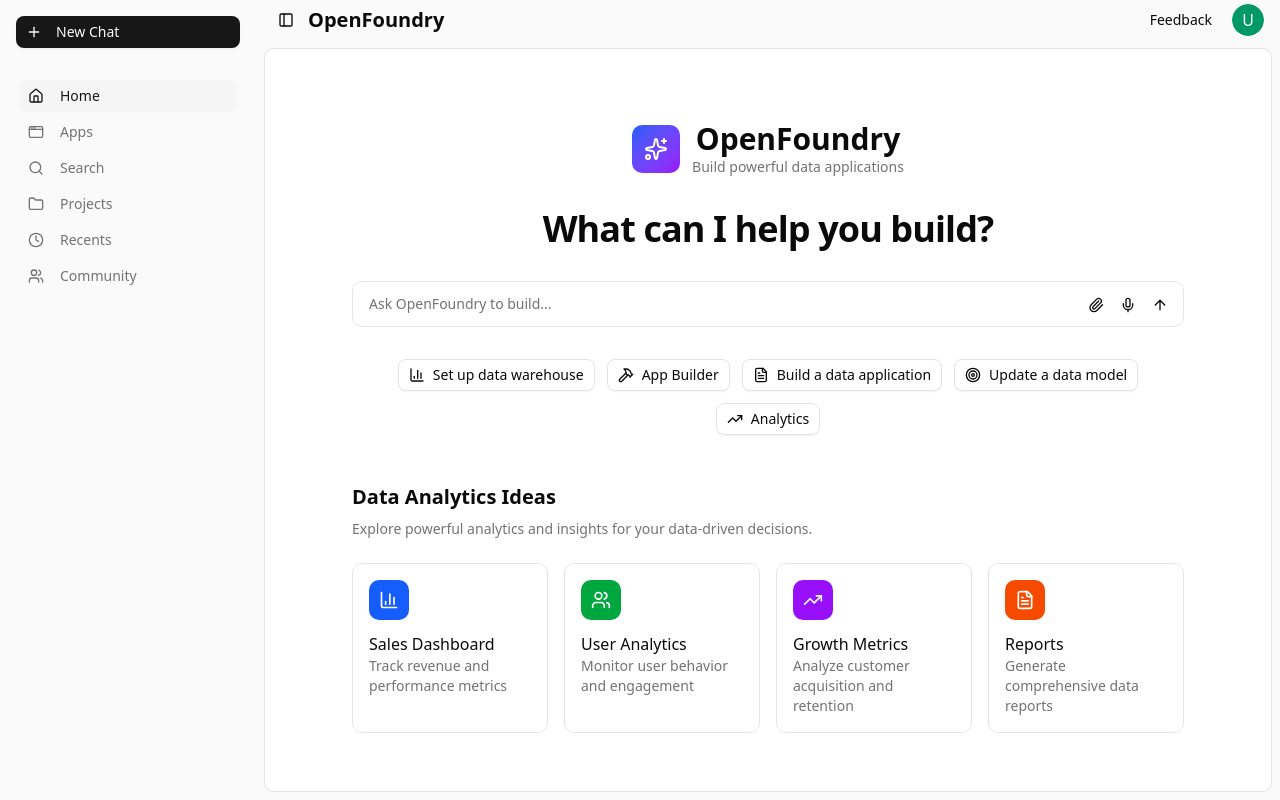
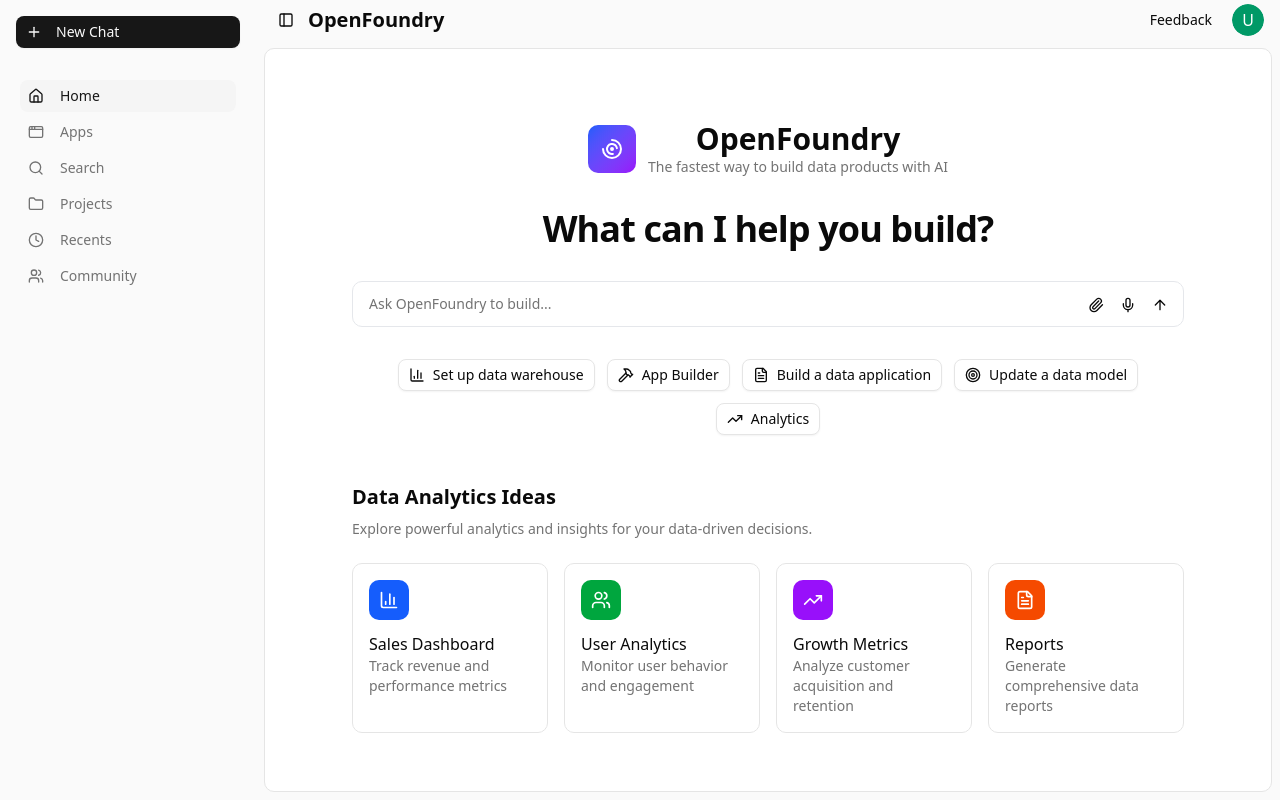
Before and after one commit to Shadowfax-Data/OpenFoundry, a React (Vite) app in the folder frontend/: page / in a window 1280 px wide. Built offline with nearby package versions, Linux system fonts and the light colour scheme.

Commit message:
resume the stopped containers

```diff
--- a/frontend/src/pages/Apps.tsx
+++ b/frontend/src/pages/Apps.tsx
@@ -175,7 +175,7 @@ export function Apps() {
     const activeSession = appSessions.find((s) => s.status === "active");
     let sessionToGo: (typeof appSessions)[number] | null = null;
 
-        try {
+    try {
       if (activeSession) {
         // Active session exists, resume it to ensure it's properly started
         const result = await dispatch(
--- a/frontend/src/pages/Home.tsx
+++ b/frontend/src/pages/Home.tsx
@@ -6,12 +6,12 @@ import {
   Target,
   TrendingUp,
   Users,
-  Sparkles,
   Hammer,
   Paperclip,
   Mic,
   ArrowUp,
 } from "lucide-react";
+import { IconChartArcs } from "@tabler/icons-react";
 
 export function Home() {
   const navigate = useNavigate();
@@ -24,12 +24,12 @@ export function Home() {
           <div className="text-center mb-8 mt-10">
             <div className="mb-8 flex items-center justify-center gap-3">
               <div className="flex h-12 w-12 items-center justify-center rounded-lg bg-gradient-to-br from-blue-600 to-purple-600 text-white">
-                <Sparkles className="h-6 w-6" />
+                <IconChartArcs className="h-6 w-6" />
               </div>
               <div>
                 <h1 className="text-3xl font-bold">OpenFoundry</h1>
                 <p className="text-sm text-muted-foreground">
-                  Build powerful data applications
+                  The fastest way to build data products with AI
                 </p>
               </div>
             </div>
```
Also changed, not shown: frontend/public/arcs.svg.
